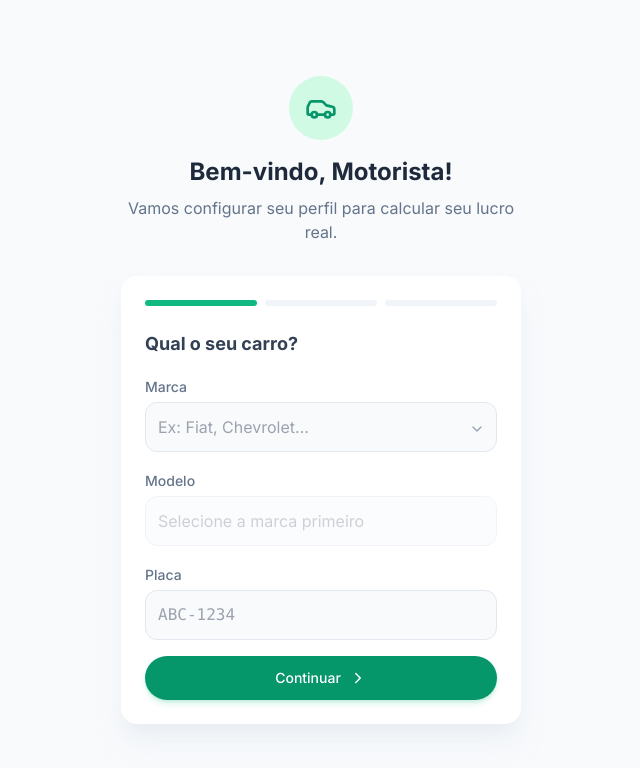
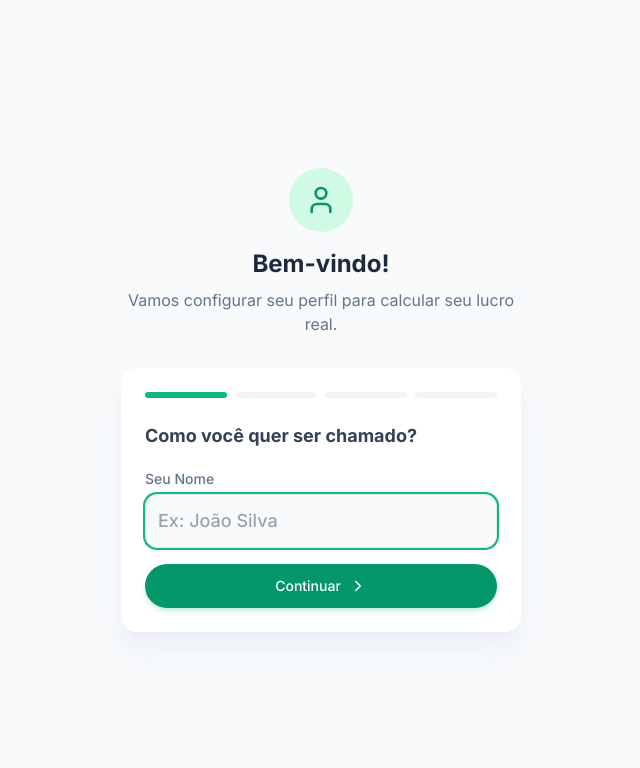
Before and after one commit to welltessaro/Motorista-real-v3, a React (Vite) app: page / in a window 1280 px wide. Shown: the top 768 px of the page, without its empty margins (319-959 px from the left). Built offline with nearby package versions, Linux system fonts and the light colour scheme.

Commit message:
feat(onboarding): Add user name input and update onboarding flow
Introduces a step for collecting the user's name during onboarding.
Updates the `onComplete` callback to pass both vehicle and user name data.
This allows the application to greet the user by name and store it.

```diff
--- a/App.tsx
+++ b/App.tsx
@@ -12,7 +12,7 @@ import CategoryManagerModal from './components/CategoryManagerModal';
 import FinancialView from './components/FinancialView';
 import Onboarding from './components/Onboarding';
 import Button from './components/Button';
-import { LogOut, Star, Tags, MessageSquare, Heart, Copy, Check, X } from 'lucide-react';
+import { LogOut, Tags, MessageSquare, Heart, Copy, Check, X } from 'lucide-react';
 
 const App: React.FC = () => {
   const [isLoading, setIsLoading] = useState(true);
@@ -59,10 +59,12 @@ const App: React.FC = () => {
 
   const dashboardTransactions = transactions.filter(t => t.vehicleId === activeVehicleId);
 
-  const handleOnboardingComplete = (vehicle: Vehicle) => {
+  const handleOnboardingComplete = (data: { vehicle: Vehicle, userName: string }) => {
+    const { vehicle, userName } = data;
+
     const newUser: User = {
       id: crypto.randomUUID(),
-      name: 'Motorista',
+      name: userName, // Use the name from the input
       email: 'driver@email.com',
       onboardingCompleted: true
     };
@@ -312,21 +314,6 @@ const App: React.FC = () => {
               </div>
               <Heart size={16} className="text-slate-300" />
             </button>
-
-            <button
-              onClick={() => setIsFeaturesModalOpen(true)}
-              className="w-full bg-slate-800 p-5 rounded-3xl flex items-center justify-between group active:opacity-90 transition-opacity text-white"
-            >
-              <div className="flex items-center gap-4">
-                <div className="p-3 bg-white/10 text-emerald-400 rounded-2xl">
-                  <Star size={20} fill="currentColor" />
-                </div>
-                <div className="text-left">
-                  <span className="font-bold block leading-tight">MotoristaReal PRO</span>
-                  <span className="text-[10px] text-slate-400 font-bold uppercase tracking-widest">Desbloquear tudo</span>
-                </div>
-              </div>
-            </button>
           </div>
 
           <button
--- a/components/Onboarding.tsx
+++ b/components/Onboarding.tsx
@@ -1,12 +1,13 @@
+
 import React, { useState, useRef, useEffect } from 'react';
 import { Vehicle, OwnershipType } from '../types';
 import Button from './Button';
 import { formatPlate, handlePriceChange, formatCurrency, isValidPlate, formatDateForInput } from '../utils';
-import { Car, ChevronRight, ChevronLeft, CheckCircle, Search, ChevronDown, AlertCircle, ShieldCheck, Calendar, CreditCard, Layers, Clock } from 'lucide-react';
+import { Car, ChevronRight, ChevronLeft, CheckCircle, Search, ChevronDown, AlertCircle, ShieldCheck, Calendar, CreditCard, Layers, Clock, User as UserIcon } from 'lucide-react';
 import { mockBackend } from '../services/mockBackend';
 
 interface OnboardingProps {
-  onComplete: (vehicle: Vehicle) => void;
+  onComplete: (data: { vehicle: Vehicle, userName: string }) => void;
 }
 
 const CAR_DATA: Record<string, string[]> = {
@@ -44,8 +45,12 @@ const WEEK_DAYS = [
 
 const Onboarding: React.FC<OnboardingProps> = ({ onComplete }) => {
   const [step, setStep] = useState(1);
+  const totalSteps = 4;
 
-  // Form State
+  // Step 1: User Name
+  const [userName, setUserName] = useState('');
+
+  // Form State (Vehicle)
   const [brand, setBrand] = useState('');
   const [model, setModel] = useState('');
   const [plate, setPlate] = useState('');
@@ -103,7 +108,7 @@ const Onboarding: React.FC<OnboardingProps> = ({ onComplete }) => {
     setShowModelSuggestions(false);
   };
 
-  const validateStep1 = () => {
+  const validateStep2 = () => {
     setPlateError(null);
     if (!isValidPlate(plate)) {
       setPlateError('Placa inválida. Use o formato AAA-0000 ou Mercosul.');
@@ -151,16 +156,18 @@ const Onboarding: React.FC<OnboardingProps> = ({ onComplete }) => {
       isArchived: false,
       createdAt: new Date().toISOString(),
     };
-    onComplete(vehicle);
+
+    // Pass both vehicle and user name
+    onComplete({ vehicle, userName });
   };
 
   return (
     <div className="min-h-screen bg-slate-50 flex flex-col max-w-md mx-auto p-6 justify-center">
       <div className="mb-8 text-center">
         <div className="w-16 h-16 bg-primary-100 rounded-full flex items-center justify-center mx-auto mb-4 text-primary-600">
-          <Car size={32} />
+          {step === 1 ? <UserIcon size={32} /> : <Car size={32} />}
         </div>
-        <h1 className="text-2xl font-bold text-slate-800">Bem-vindo, Motorista!</h1>
+        <h1 className="text-2xl font-bold text-slate-800">Bem-vindo!</h1>
         <p className="text-slate-500 mt-2">Vamos configurar seu perfil para calcular seu lucro real.</p>
       </div>
 
@@ -168,12 +175,36 @@ const Onboarding: React.FC<OnboardingProps> = ({ onComplete }) => {
 
         {/* Progress Bar */}
         <div className="flex gap-2 mb-6">
-          {[1, 2, 3].map(i => (
-             <div key={i} className={`h-1.5 flex-1 rounded-full ${i <= step ? 'bg-primary-500' : 'bg-slate-100'}`} />
-          ))}
+          {Array.from({ length: totalSteps }).map((_, i) => {
+             const stepNum = i + 1;
+             return (
+               <div key={stepNum} className={`h-1.5 flex-1 rounded-full ${stepNum <= step ? 'bg-primary-500' : 'bg-slate-100'}`} />
+             );
+          })}
         </div>
 
         {step === 1 && (
+          <div className="space-y-4 animate-fade-in">
+            <h2 className="text-lg font-bold text-slate-700">Como você quer ser chamado?</h2>
+
+            <div>
+              <label className="text-sm text-slate-500 font-medium">Seu Nome</label>
+              <input
+                value={userName}
+                onChange={e => setUserName(e.target.value)}
+                className="w-full p-3 bg-slate-50 border border-slate-200 rounded-xl mt-1 outline-none focus:ring-2 focus:ring-primary-500 text-lg font-medium text-slate-800"
+                placeholder="Ex: João Silva"
+                autoFocus
+              />
+            </div>
+
+            <Button fullWidth onClick={nextStep} disabled={!userName.trim()}>
+              Continuar <ChevronRight size={18} />
+            </Button>
+          </div>
+        )}
+
+        {step === 2 && (
           <div className="space-y-4 animate-fade-in">
             <h2 className="text-lg font-bold text-slate-700">Qual o seu carro?</h2>
 
@@ -270,13 +301,18 @@ const Onboarding: React.FC<OnboardingProps> = ({ onComplete }) => {
               )}
             </div>
 
-            <Button fullWidth onClick={validateStep1} disabled={!brand || !model || !plate}>
-              Continuar <ChevronRight size={18} />
-            </Button>
+            <div className="flex gap-3">
+              <Button variant="secondary" onClick={prevStep} className="px-3">
+                 <ChevronLeft size={20} />
+              </Button>
+              <Button fullWidth onClick={validateStep2} disabled={!brand || !model || !plate}>
+                Continuar <ChevronRight size={18} />
+              </Button>
+            </div>
           </div>
         )}
 
-        {step === 2 && (
+        {step === 3 && (
           <div className="space-y-4 animate-fade-in">
             <h2 className="text-lg font-bold text-slate-700">Esse carro é...</h2>
             <div className="grid gap-3">
@@ -305,7 +341,7 @@ const Onboarding: React.FC<OnboardingProps> = ({ onComplete }) => {
           </div>
         )}
 
-        {step === 3 && (
+        {step === 4 && (
           <div className="space-y-4 animate-fade-in">
             <h2 className="text-lg font-bold text-slate-700">Custos Fixos</h2>
 
```
